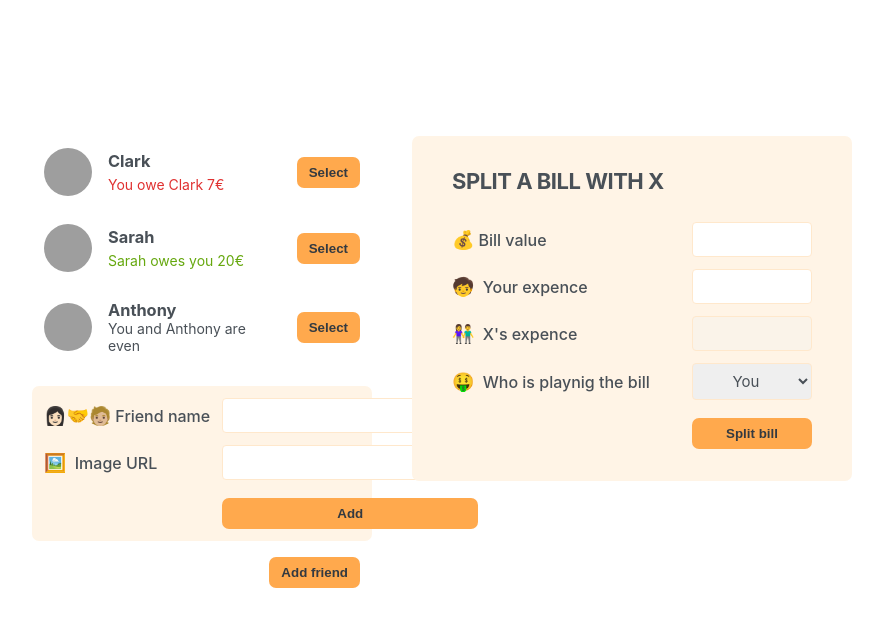
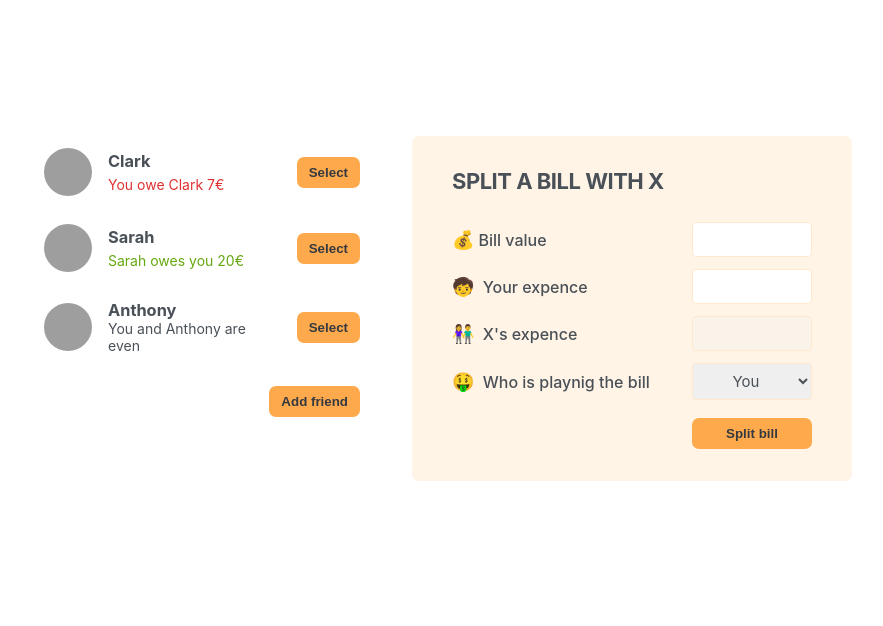
Before and after one commit to AntonKobelev/eat-and-split, a React (Create React App) app: page / in a window 1280 px wide. Shown: the top 626 px of the page, without its empty margins (198-1081 px from the left). Built offline with nearby package versions, Linux system fonts and the light colour scheme; grey boxes are pictures that could not be loaded.

Commit message:
open and close FormAddFriend

```diff
--- a/src/App.js
+++ b/src/App.js
@@ -1,3 +1,5 @@
+import { useState } from "react";
+
 const initialFriends = [
   {
     id: 118836,
@@ -20,12 +22,19 @@ const initialFriends = [
 ];
 
 export default function App() {
+  const [showFormAddFriend, setShowFormAddFriend] = useState(false);
+
+  function onHandlerClick() {
+    setShowFormAddFriend((show) => !show);
+  }
   return (
     <div className="app">
       <div className="sidebar">
         <FriendsList />
-        <FormAddFriend />
-        <Button>Add friend</Button>
+        {showFormAddFriend && <FormAddFriend />}
+        <Button onClick={onHandlerClick}>
+          {showFormAddFriend ? "Close" : "Add friend"}
+        </Button>
       </div>
       <div className="sidebar">
         <FormSplitBill />
@@ -78,8 +87,12 @@ function FormAddFriend() {
   );
 }
 
-function Button({ children }) {
-  return <button className="button">{children}</button>;
+function Button({ children, onClick }) {
+  return (
+    <button className="button" onClick={onClick}>
+      {children}
+    </button>
+  );
 }
 
 function FormSplitBill() {
```
